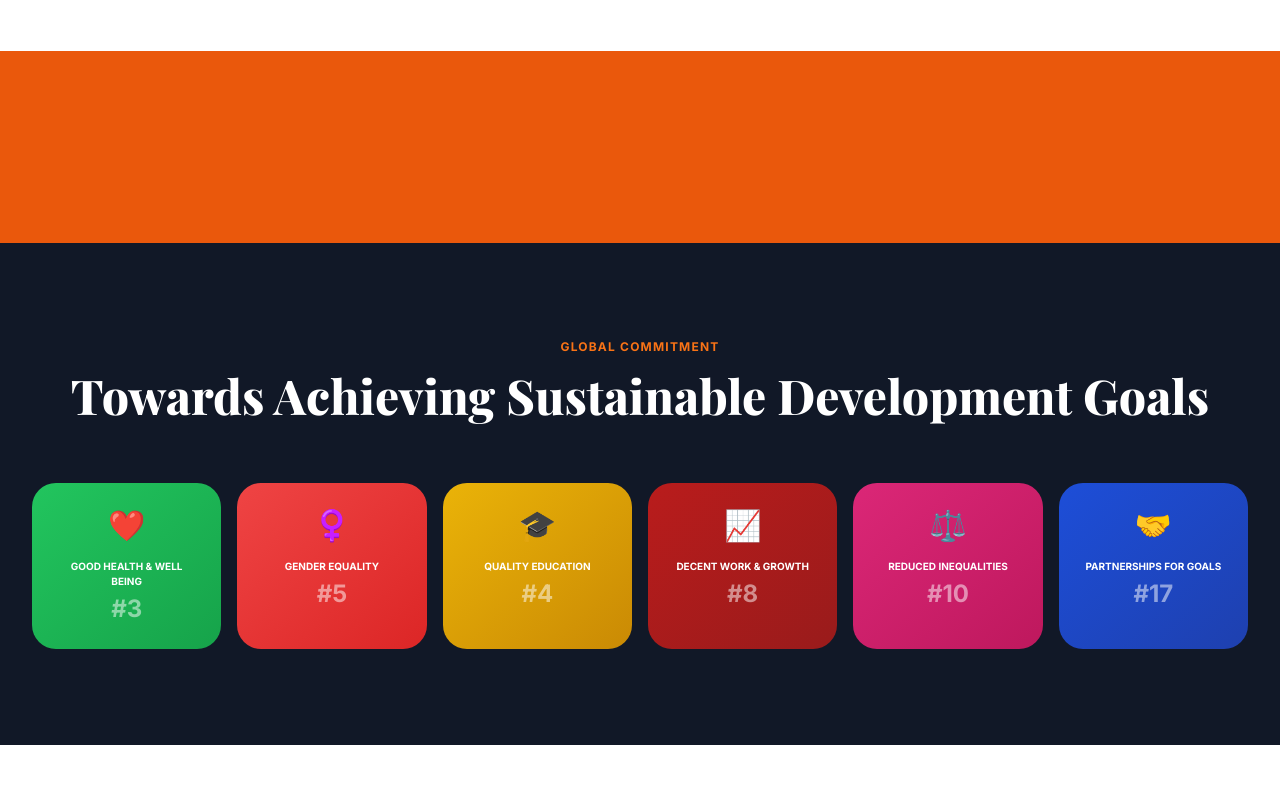
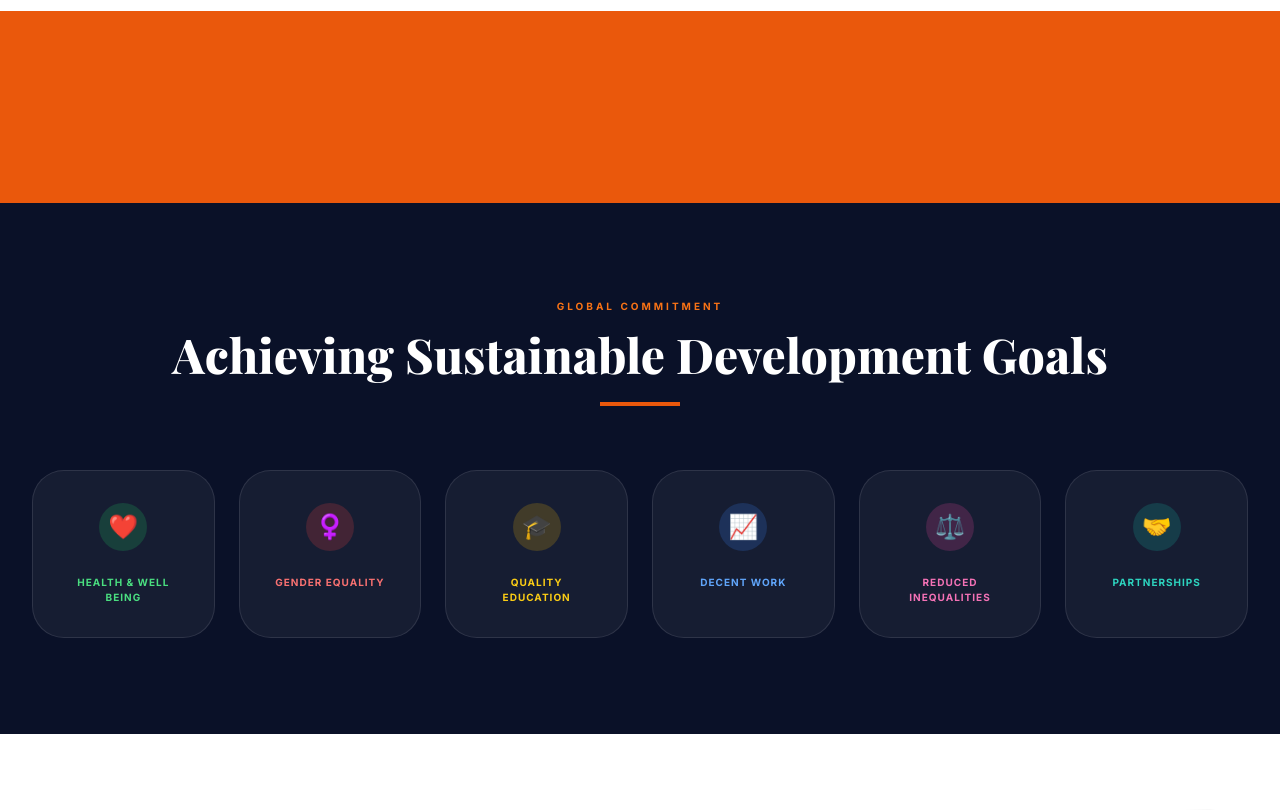
Before and after one commit to supportzingtv-create/NavSahaay, a Flask app: template app/templates/home.html in a window 1280 px wide. Shown: the part 2640-3450 px from the top of the page. Run offline with Flask 3, Linux system fonts and the light colour scheme; the template is opened without the code that fills it: most values are stand-ins (such as "Sample title", 1, 10 or a date in 2020); some libraries are stand-ins or nearby versions.

Commit message:
UI: fixed header proportions and refined SDG section

```diff
--- a/app/templates/base.html
+++ b/app/templates/base.html
@@ -77,13 +77,13 @@
     <!-- Navbar -->
     <header class="sticky top-0 w-full z-50 glass-nav border-b border-gray-100 shadow-sm">
         <div class="max-w-7xl mx-auto px-4 sm:px-6 lg:px-8">
-            <div class="flex justify-between items-center py-3 md:justify-start md:space-x-10">
+            <div class="flex justify-between items-center py-2 md:justify-start md:space-x-8">
                 <div class="flex justify-start lg:w-0 lg:flex-1">
-                    <a href="{{ url_for('main.home') }}" class="flex items-center space-x-5">
-                        <img class="h-20 sm:h-24 w-auto object-contain transition-all duration-300" src="{{ url_for('static', filename='images/logo1.png') }}" alt="NavSahaay Logo" style="image-rendering: -webkit-optimize-contrast; filter: contrast(1.05);">
-                        <div class="leading-tight">
-                            <span class="text-2xl sm:text-3xl font-black text-gray-900 tracking-tighter uppercase">NAVSAHAAY</span>
-                            <span class="block text-xs sm:text-sm font-bold text-primary-600 uppercase tracking-[0.3em] -mt-1">Foundation</span>
+                    <a href="{{ url_for('main.home') }}" class="flex items-center space-x-3">
+                        <img class="h-14 sm:h-16 w-auto object-contain transition-all duration-300" src="{{ url_for('static', filename='images/logo1.png') }}" alt="NavSahaay Logo" style="image-rendering: -webkit-optimize-contrast;">
+                        <div class="leading-none">
+                            <span class="text-xl sm:text-2xl font-black text-gray-900 tracking-tighter uppercase">NAVSAHAAY</span>
+                            <span class="block text-[10px] font-bold text-primary-600 uppercase tracking-[0.2em] mt-0.5">Foundation</span>
                         </div>
                     </a>
                 </div>
--- a/app/templates/home.html
+++ b/app/templates/home.html
@@ -215,50 +215,57 @@
     <!-- ... existing transparency code ... -->
 </section>
 
-<!-- SDG Section (Smile Foundation Inspired) -->
-<section class="py-24 bg-gray-900 text-white">
+<!-- SDG Section (Refined UI) -->
+<section class="py-24 bg-[#0a1128] text-white">
     <div class="max-w-7xl mx-auto px-4 sm:px-6 lg:px-8">
         <div class="text-center mb-16">
-            <p class="text-primary-500 font-black tracking-widest uppercase text-xs mb-4">Global Commitment</p>
-            <h2 class="text-3xl md:text-5xl font-serif font-black leading-tight">Towards Achieving Sustainable Development Goals</h2>
+            <p class="text-primary-500 font-black tracking-[0.3em] uppercase text-[10px] mb-4">Global Commitment</p>
+            <h2 class="text-3xl md:text-5xl font-serif font-black leading-tight">Achieving Sustainable Development Goals</h2>
+            <div class="h-1 w-20 bg-primary-600 mx-auto mt-6"></div>
         </div>
 
-        <div class="grid grid-cols-2 md:grid-cols-3 lg:grid-cols-6 gap-4">
+        <div class="grid grid-cols-2 md:grid-cols-3 lg:grid-cols-6 gap-6">
             <!-- Goal 3 -->
-            <div class="bg-gradient-to-br from-green-500 to-green-600 p-6 rounded-3xl text-center transform hover:scale-105 transition-transform">
-                <div class="text-3xl mb-4">❤️</div>
-                <p class="text-[10px] font-black uppercase mb-1">Good Health & Well Being</p>
-                <p class="text-2xl font-black opacity-50">#3</p>
+            <div class="group bg-white/5 border border-white/10 p-8 rounded-[2rem] text-center hover:bg-white/10 transition-all duration-300">
+                <div class="w-12 h-12 bg-green-500/20 rounded-full flex items-center justify-center mx-auto mb-6 group-hover:scale-110 transition-transform">
+                    <span class="text-2xl">❤️</span>
+                </div>
+                <p class="text-[10px] font-black uppercase tracking-widest text-green-400">Health & Well Being</p>
             </div>
             <!-- Goal 5 -->
-            <div class="bg-gradient-to-br from-red-500 to-red-600 p-6 rounded-3xl text-center transform hover:scale-105 transition-transform">
-                <div class="text-3xl mb-4">♀️</div>
-                <p class="text-[10px] font-black uppercase mb-1">Gender Equality</p>
-                <p class="text-2xl font-black opacity-50">#5</p>
+            <div class="group bg-white/5 border border-white/10 p-8 rounded-[2rem] text-center hover:bg-white/10 transition-all duration-300">
+                <div class="w-12 h-12 bg-red-500/20 rounded-full flex items-center justify-center mx-auto mb-6 group-hover:scale-110 transition-transform">
+                    <span class="text-2xl">♀️</span>
+                </div>
+                <p class="text-[10px] font-black uppercase tracking-widest text-red-400">Gender Equality</p>
             </div>
             <!-- Goal 4 -->
-            <div class="bg-gradient-to-br from-yellow-500 to-yellow-600 p-6 rounded-3xl text-center transform hover:scale-105 transition-transform">
-                <div class="text-3xl mb-4">🎓</div>
-                <p class="text-[10px] font-black uppercase mb-1">Quality Education</p>
-                <p class="text-2xl font-black opacity-50">#4</p>
+            <div class="group bg-white/5 border border-white/10 p-8 rounded-[2rem] text-center hover:bg-white/10 transition-all duration-300">
+                <div class="w-12 h-12 bg-yellow-500/20 rounded-full flex items-center justify-center mx-auto mb-6 group-hover:scale-110 transition-transform">
+                    <span class="text-2xl">🎓</span>
+                </div>
+                <p class="text-[10px] font-black uppercase tracking-widest text-yellow-400">Quality Education</p>
             </div>
             <!-- Goal 8 -->
-            <div class="bg-gradient-to-br from-red-700 to-red-800 p-6 rounded-3xl text-center transform hover:scale-105 transition-transform">
-                <div class="text-3xl mb-4">📈</div>
-                <p class="text-[10px] font-black uppercase mb-1">Decent Work & Growth</p>
-                <p class="text-2xl font-black opacity-50">#8</p>
+            <div class="group bg-white/5 border border-white/10 p-8 rounded-[2rem] text-center hover:bg-white/10 transition-all duration-300">
+                <div class="w-12 h-12 bg-blue-500/20 rounded-full flex items-center justify-center mx-auto mb-6 group-hover:scale-110 transition-transform">
+                    <span class="text-2xl">📈</span>
+                </div>
+                <p class="text-[10px] font-black uppercase tracking-widest text-blue-400">Decent Work</p>
             </div>
             <!-- Goal 10 -->
-            <div class="bg-gradient-to-br from-pink-600 to-pink-700 p-6 rounded-3xl text-center transform hover:scale-105 transition-transform">
-                <div class="text-3xl mb-4">⚖️</div>
-                <p class="text-[10px] font-black uppercase mb-1">Reduced Inequalities</p>
-                <p class="text-2xl font-black opacity-50">#10</p>
+            <div class="group bg-white/5 border border-white/10 p-8 rounded-[2rem] text-center hover:bg-white/10 transition-all duration-300">
+                <div class="w-12 h-12 bg-pink-500/20 rounded-full flex items-center justify-center mx-auto mb-6 group-hover:scale-110 transition-transform">
+                    <span class="text-2xl">⚖️</span>
+                </div>
+                <p class="text-[10px] font-black uppercase tracking-widest text-pink-400">Reduced Inequalities</p>
             </div>
             <!-- Goal 17 -->
-            <div class="bg-gradient-to-br from-blue-700 to-blue-800 p-6 rounded-3xl text-center transform hover:scale-105 transition-transform">
-                <div class="text-3xl mb-4">🤝</div>
-                <p class="text-[10px] font-black uppercase mb-1">Partnerships for Goals</p>
-                <p class="text-2xl font-black opacity-50">#17</p>
+            <div class="group bg-white/5 border border-white/10 p-8 rounded-[2rem] text-center hover:bg-white/10 transition-all duration-300">
+                <div class="w-12 h-12 bg-teal-500/20 rounded-full flex items-center justify-center mx-auto mb-6 group-hover:scale-110 transition-transform">
+                    <span class="text-2xl">🤝</span>
+                </div>
+                <p class="text-[10px] font-black uppercase tracking-widest text-teal-400">Partnerships</p>
             </div>
         </div>
     </div>
```
